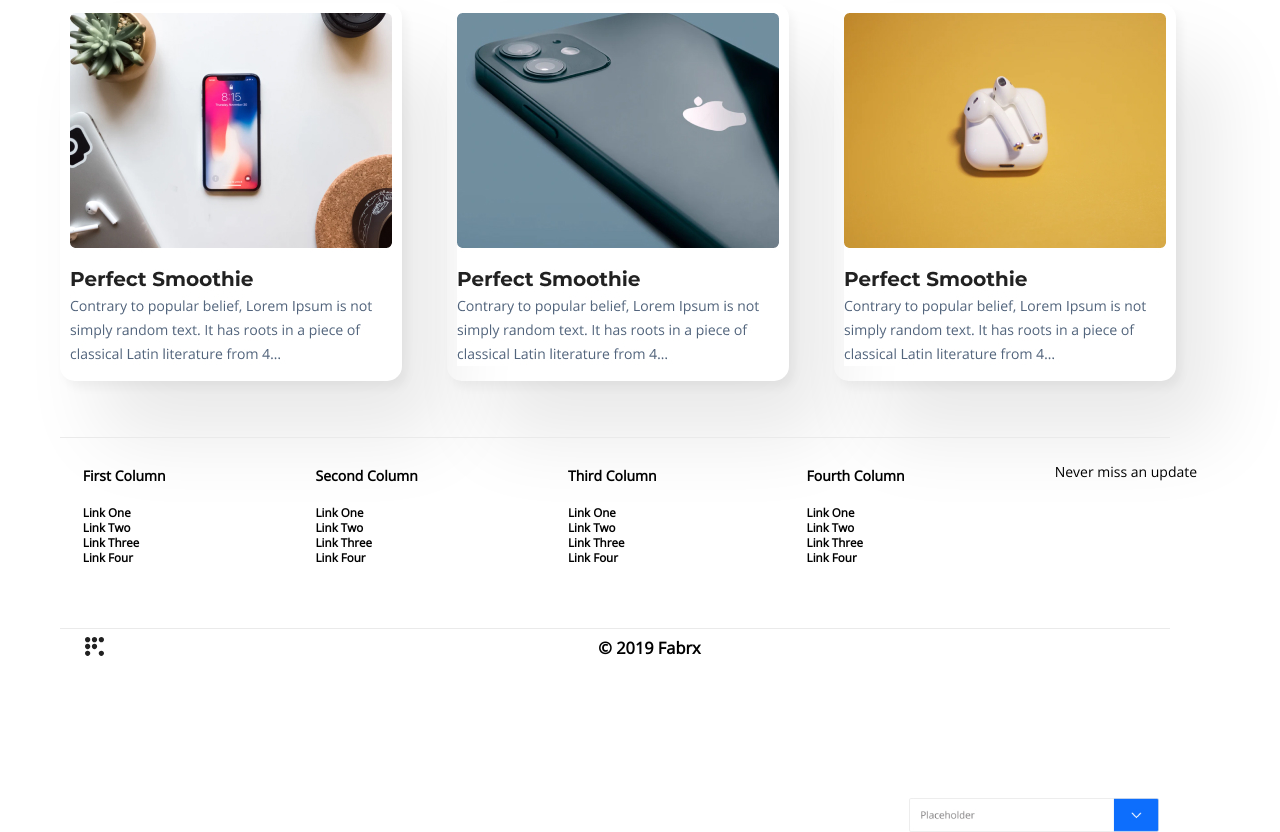
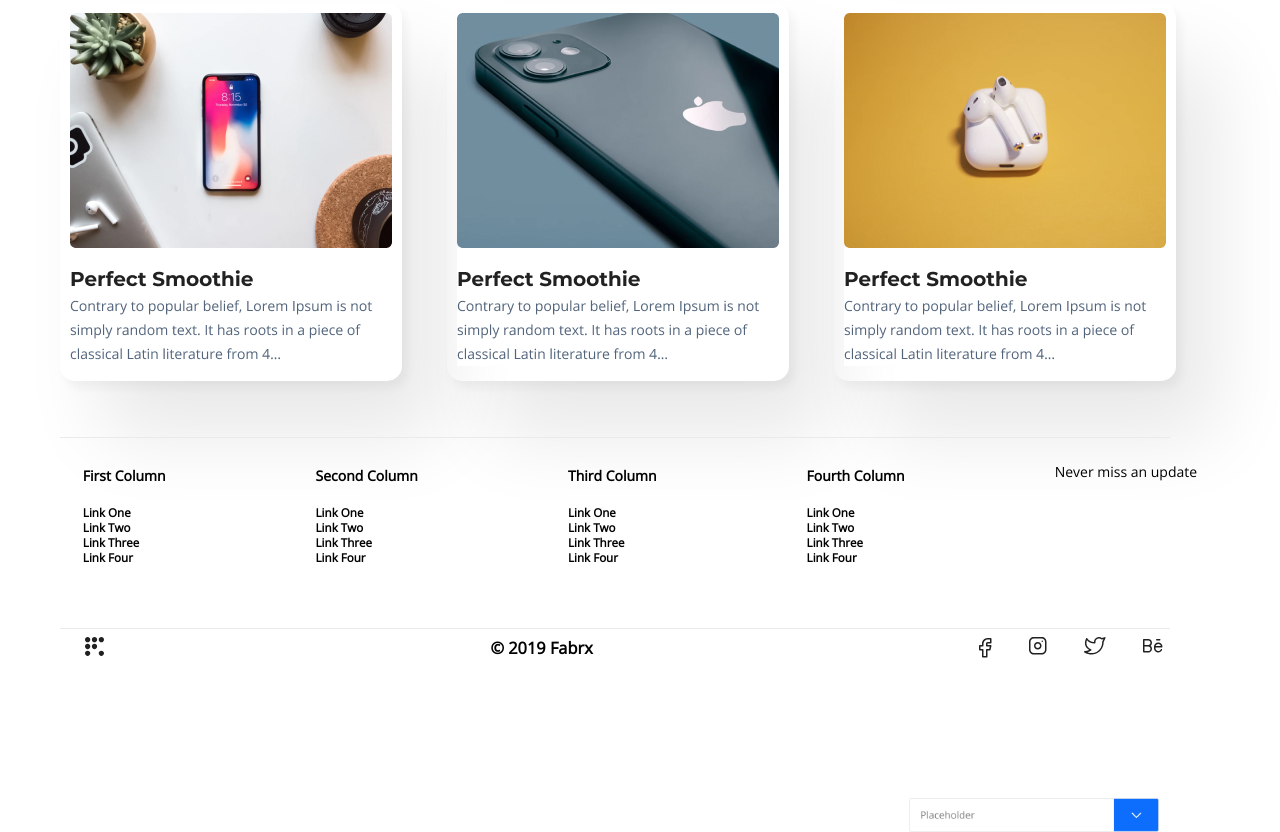
Before and after one commit to korayda4/WebSite01, a plain HTML site: page index.html in a window 1280 px wide. Shown: the part 3762-4594 px from the top of the page. Drawn offline with nearby package versions, Linux system fonts and the light colour scheme.

Commit message:
proje tamamlandı

```diff
--- a/assets/css/main.css
+++ b/assets/css/main.css
@@ -232,4 +232,12 @@ footer{
     align-items: center;
     justify-content: space-between;
 
+
+
 }
+
+.sosyalmedya img {
+    display: inline;
+    padding-right: 30px;
+     gap: 50px;
+}
--- a/index.html
+++ b/index.html
@@ -129,7 +129,14 @@
             <div class="altkisim">
                 <div class="sollogo"><img src="assets/image/sonlogo.svg" alt=""></div>
                 <div class="tarih"><h3>© 2019 Fabrx </h3></div>
-                <div class="sosyalmedya"></div>
+                <div class="sosyalmedya">
+                    <img src="assets/image/facebook.svg" alt="">
+                    <img src="assets/image/insta.svg" alt="">
+                    <img src="assets/image/twitter.svg" alt="">
+                    <img src="assets/image/bee.svg" alt="">
+
+
+                </div>
             </div>
     </footer>
 
```
Also changed, not shown: assets/image/bee.svg (added), assets/image/facebook.svg (added), assets/image/insta.svg (added), assets/image/twitter.svg (added).
